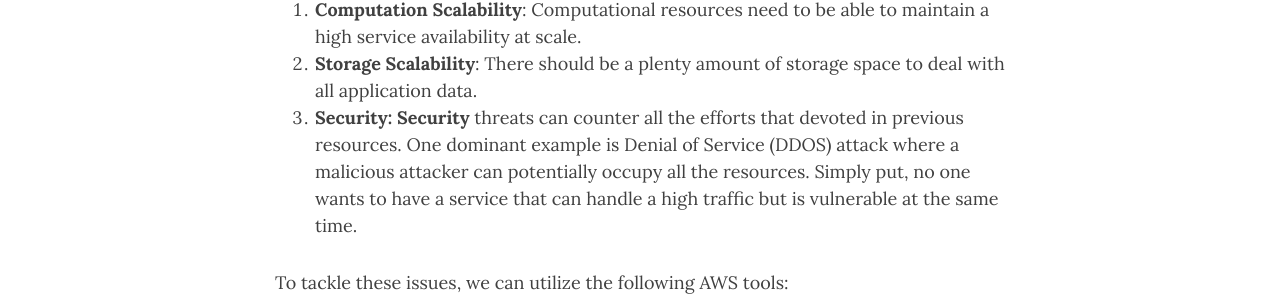
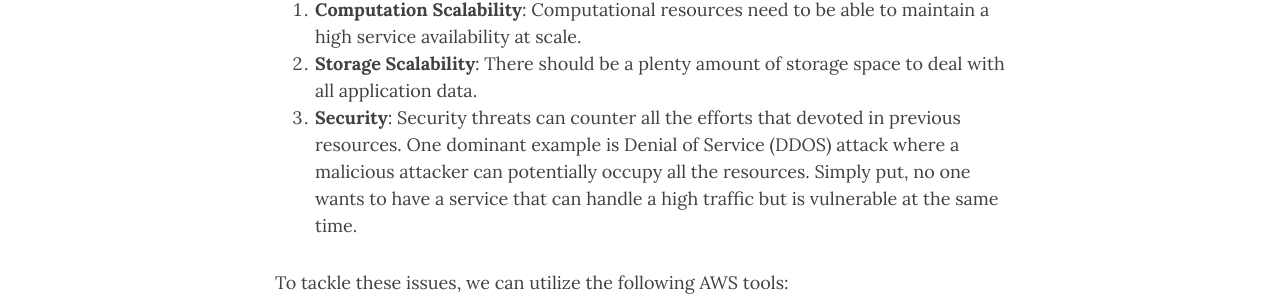
Before and after one commit to xianqugithub/xianqugithub.github.io, a Jekyll site: the page built from _posts/2023-10-23-shopify-aws.md, in a window 1280 px wide and 900 px high, scrolled down 678 px. Shown: the part 154-454 px from the top of the window. Built offline with Jekyll 4.4.1, drawn with Linux system fonts in a browser that asks for light colours; nearby versions of some CDN libraries; comment, search, counter and statistics services are not loaded.

Commit message:
one more change.

```diff
--- a/_posts/2023-10-23-shopify-aws.md
+++ b/_posts/2023-10-23-shopify-aws.md
@@ -12,7 +12,7 @@ While theoretically Shopify apps can be hosted on any platforms, the official Sh
 Even though cloud service providers have already significantly reduced the effort to create and maintain infrastructures, there are still a few key points to keep in mind when considering architectural scalability:
 1. **Computation Scalability**: Computational resources need to be able to maintain a high service availability at scale.
 2. **Storage Scalability**: There should be a plenty amount of storage space to deal with all application data.
-3. **Security: Security** threats can counter all the efforts that devoted in previous resources. One dominant example is Denial of Service (DDOS) attack where a malicious attacker can potentially occupy all the resources. Simply put, no one wants to have a service that can handle a high traffic but is vulnerable at the same time.
+3. **Security**: Security threats can counter all the efforts that devoted in previous resources. One dominant example is Denial of Service (DDOS) attack where a malicious attacker can potentially occupy all the resources. Simply put, no one wants to have a service that can handle a high traffic but is vulnerable at the same time.
 
 To tackle these issues, we can utilize the following AWS tools:
 1. **Computation Scalability**:
```
